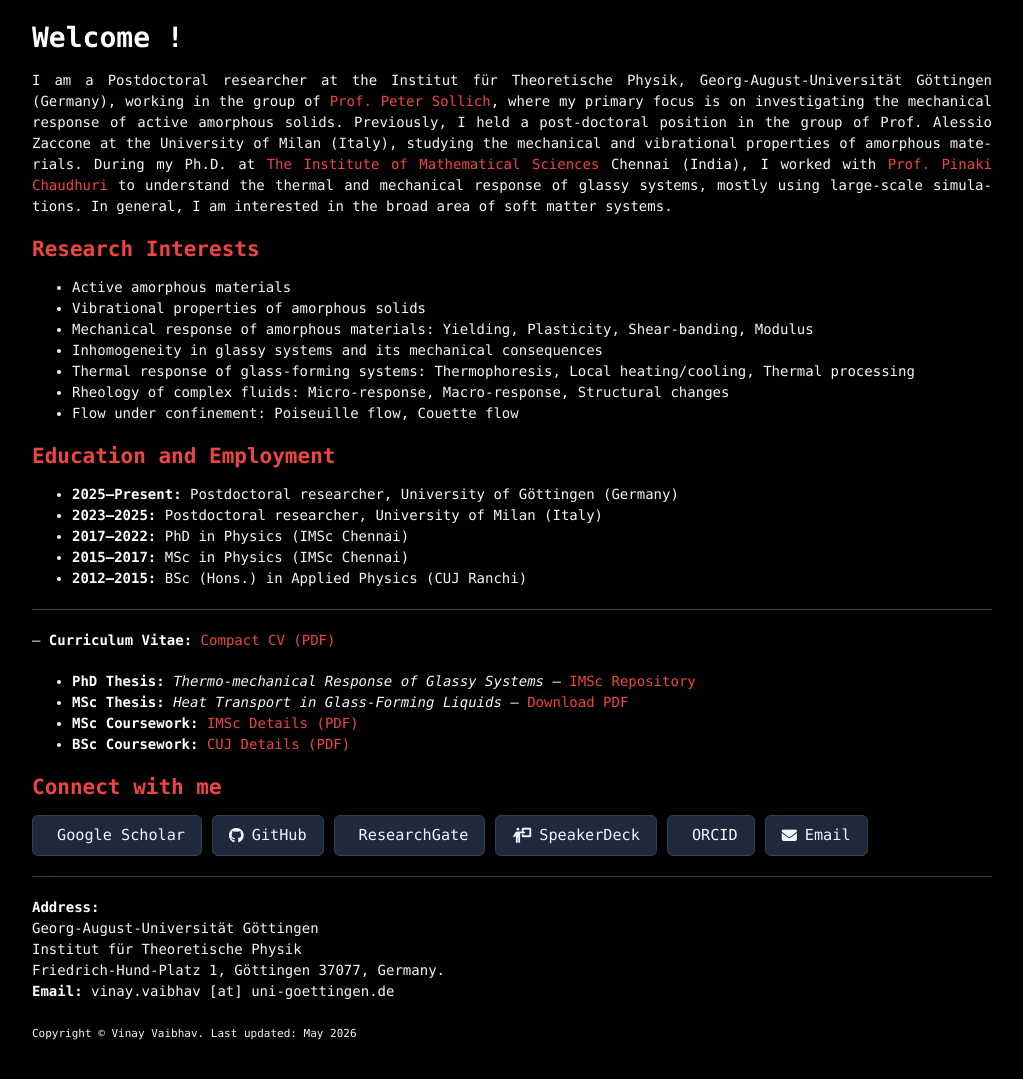
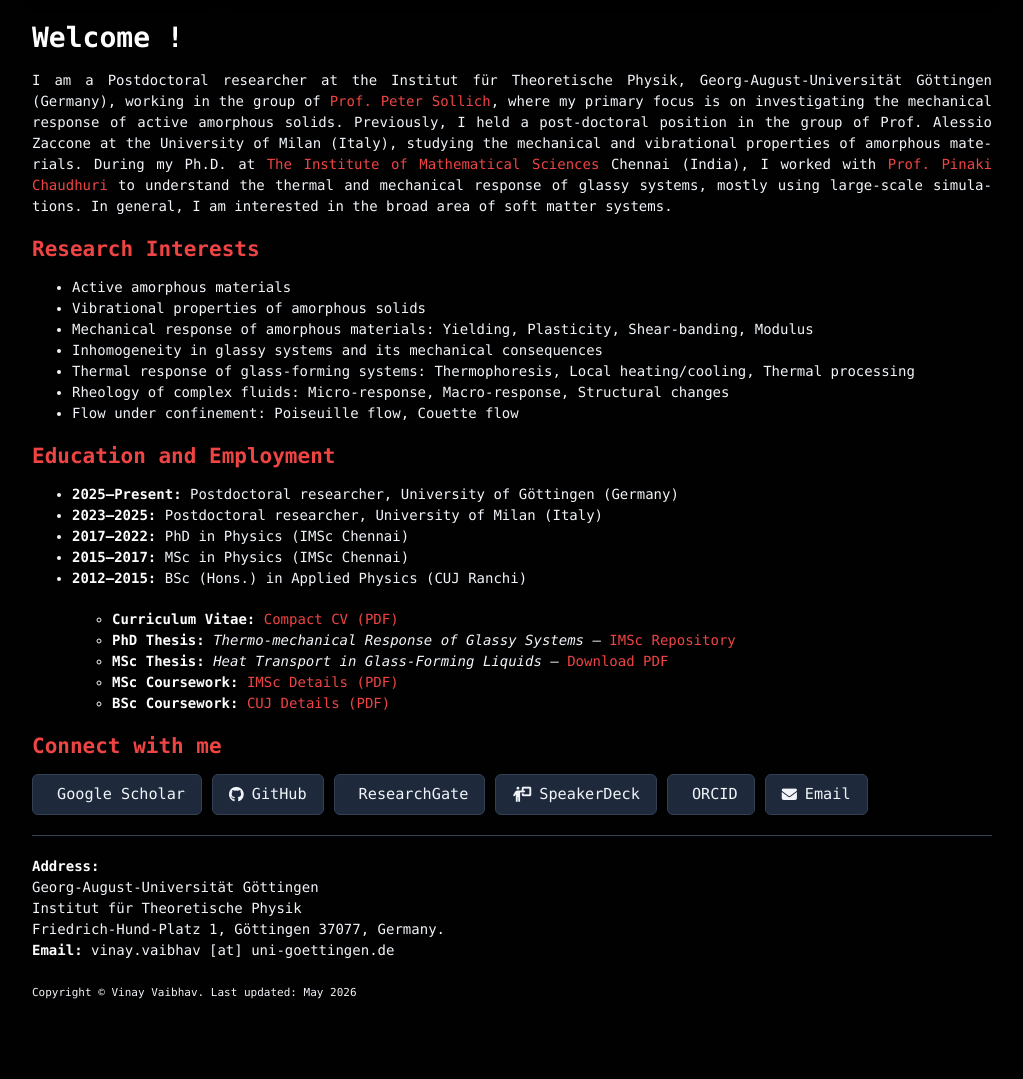
Before and after one commit to vinayphys/vinayphys.github.io, a Jekyll site: the page built from index.md, in a window 1280 px wide, cut to the strip 485-1638 px from the top of the page. Shown: the top 1079 px of the strip, without its empty margins (128-1151 px from the left). Built offline with Jekyll 4.4.1, drawn with Linux system fonts in a browser that asks for light colours; our own code applies the rules of GitHub Pages for plain Markdown files; a style sheet for code colours, icons or effects is not loaded.

```diff
--- a/index.md
+++ b/index.md
@@ -20,13 +20,11 @@ I am a Postdoctoral researcher at the Institut für Theoretische Physik, Georg-A
 * **2015–2017:** MSc in Physics (IMSc Chennai)
 * **2012–2015:** BSc (Hons.) in Applied Physics (CUJ Ranchi)
 
----
-
--- **Curriculum Vitae:** [Compact CV (PDF)]({{ '/files/one-page_cv.pdf#zoom=300' | relative_url }})
-- **PhD Thesis:** *Thermo-mechanical Response of Glassy Systems* — [IMSc Repository](https://www.imsc.res.in/xmlui/handle/123456789/606)
-- **MSc Thesis:** *Heat Transport in Glass-Forming Liquids* — [Download PDF]({{ '/files/masterThesis_vinayVaibhav.pdf' | relative_url }})
-- **MSc Coursework:** [IMSc Details (PDF)]({{ '/files/imsc_courseDetails.pdf' | relative_url }})
-- **BSc Coursework:** [CUJ Details (PDF)]({{ '/files/cuj_CourseDetails.pdf' | relative_url }})
+  - **Curriculum Vitae:** [Compact CV (PDF)]({{ '/files/one-page_cv.pdf#zoom=300' | relative_url }})
+  - **PhD Thesis:** *Thermo-mechanical Response of Glassy Systems* — [IMSc Repository](https://www.imsc.res.in/xmlui/handle/123456789/606)
+  - **MSc Thesis:** *Heat Transport in Glass-Forming Liquids* — [Download PDF]({{ '/files/masterThesis_vinayVaibhav.pdf' | relative_url }})
+  - **MSc Coursework:** [IMSc Details (PDF)]({{ '/files/imsc_courseDetails.pdf' | relative_url }})
+  - **BSc Coursework:** [CUJ Details (PDF)]({{ '/files/cuj_CourseDetails.pdf' | relative_url }})
 
 ## Connect with me
 
```
